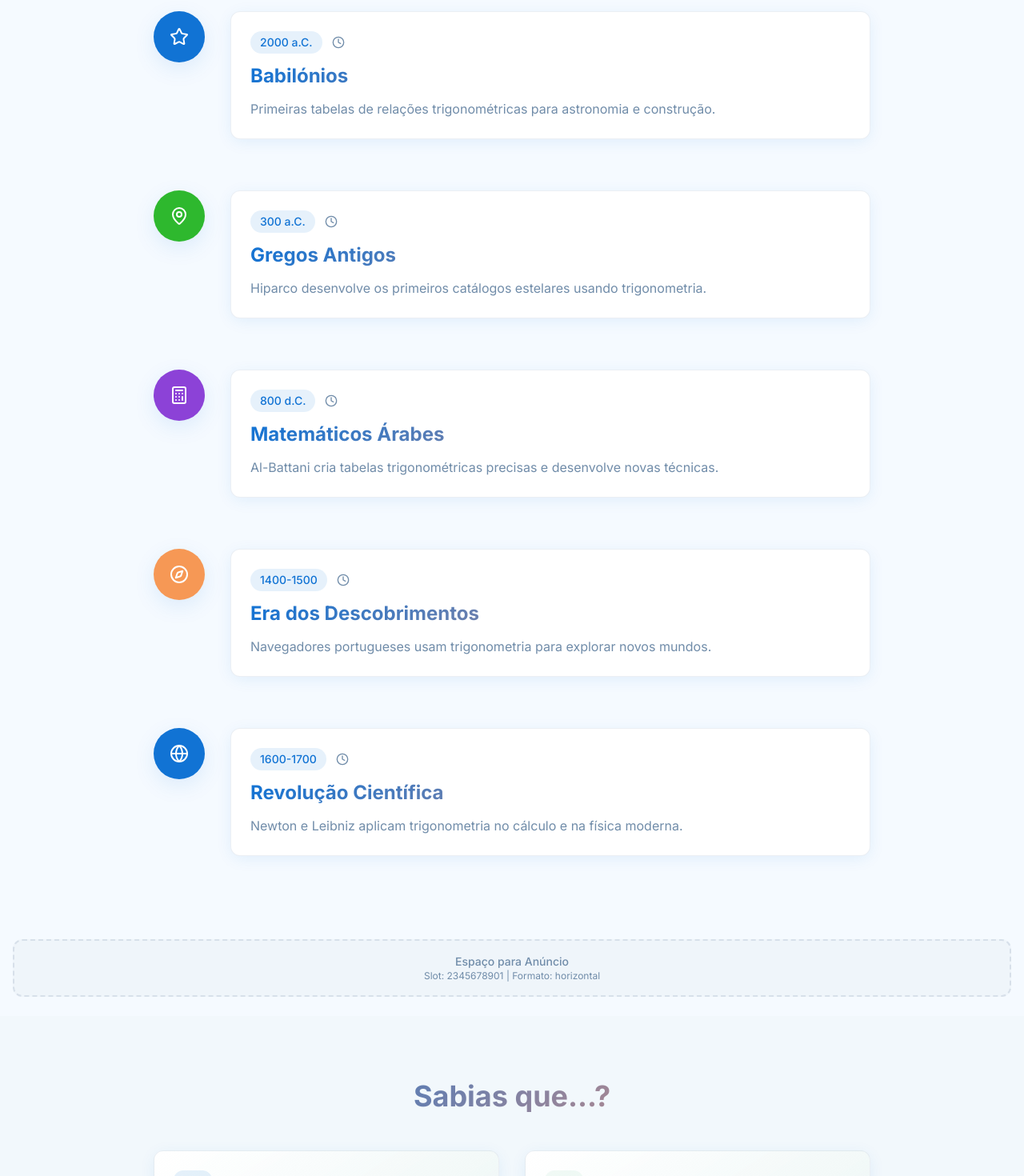
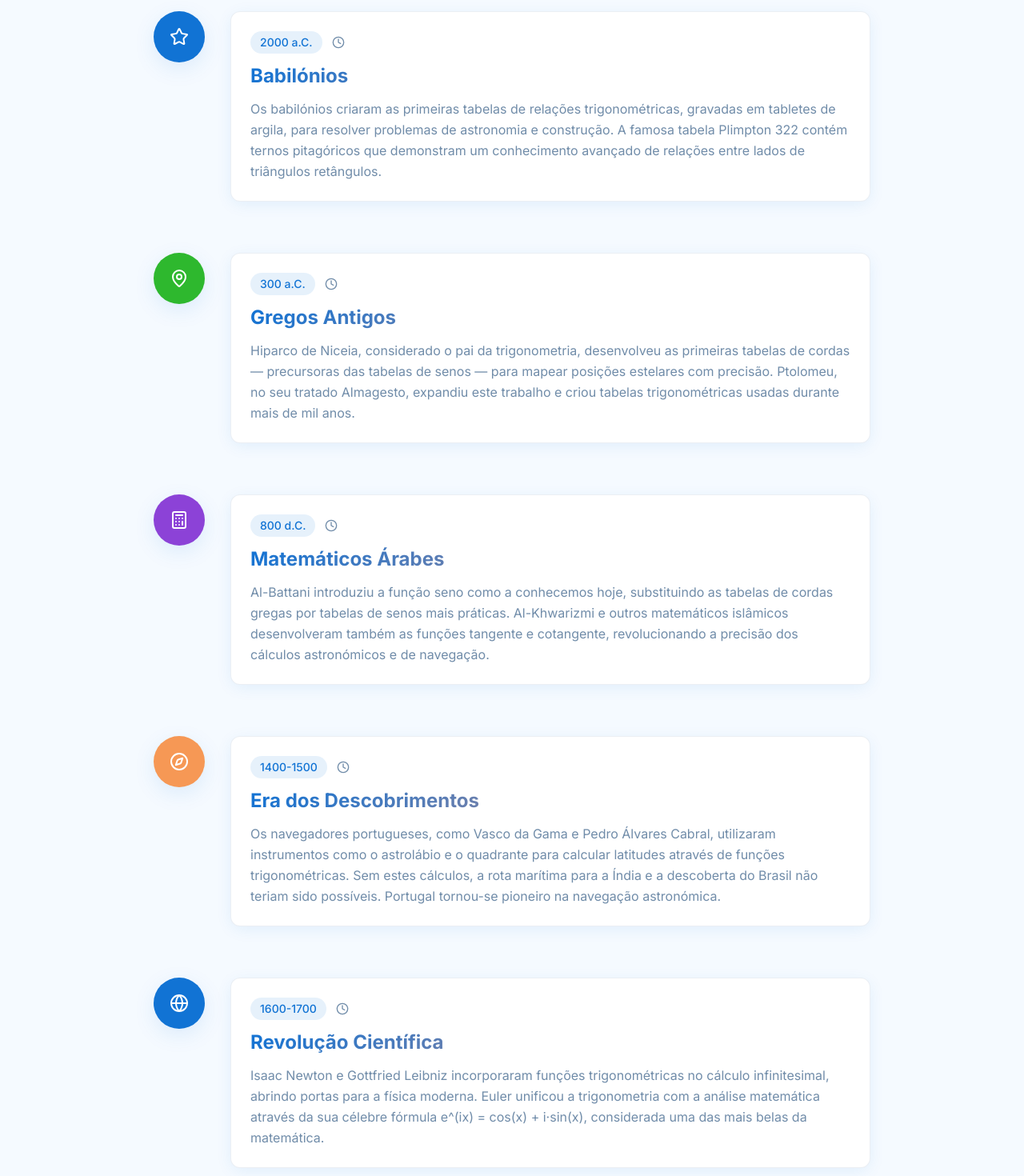
Before and after one commit to MariaTeresaNevesAntunes/www-trimundo-pt, a React (Vite) app: page /historia in a window 1280 px wide. Shown: the part 520-1990 px from the top of the page at 80% size. Built offline with nearby package versions, Linux system fonts and the light colour scheme.

Commit message:
Enhance AdSense readiness

```diff
--- a/src/pages/Historia.tsx
+++ b/src/pages/Historia.tsx
@@ -16,35 +16,35 @@ const Historia = () => {
     {
       period: "2000 a.C.",
       title: "Babilónios",
-      description: "Primeiras tabelas de relações trigonométricas para astronomia e construção.",
+      description: "Os babilónios criaram as primeiras tabelas de relações trigonométricas, gravadas em tabletes de argila, para resolver problemas de astronomia e construção. A famosa tabela Plimpton 322 contém ternos pitagóricos que demonstram um conhecimento avançado de relações entre lados de triângulos retângulos.",
       icon: <Star className="w-6 h-6" />,
       color: "blue"
     },
     {
       period: "300 a.C.",
       title: "Gregos Antigos",
-      description: "Hiparco desenvolve os primeiros catálogos estelares usando trigonometria.",
+      description: "Hiparco de Niceia, considerado o pai da trigonometria, desenvolveu as primeiras tabelas de cordas — precursoras das tabelas de senos — para mapear posições estelares com precisão. Ptolomeu, no seu tratado Almagesto, expandiu este trabalho e criou tabelas trigonométricas usadas durante mais de mil anos.",
       icon: <MapPin className="w-6 h-6" />,
       color: "green"
     },
     {
       period: "800 d.C.",
       title: "Matemáticos Árabes",
-      description: "Al-Battani cria tabelas trigonométricas precisas e desenvolve novas técnicas.",
+      description: "Al-Battani introduziu a função seno como a conhecemos hoje, substituindo as tabelas de cordas gregas por tabelas de senos mais práticas. Al-Khwarizmi e outros matemáticos islâmicos desenvolveram também as funções tangente e cotangente, revolucionando a precisão dos cálculos astronómicos e de navegação.",
       icon: <Calculator className="w-6 h-6" />,
       color: "purple"
     },
     {
       period: "1400-1500",
       title: "Era dos Descobrimentos",
-      description: "Navegadores portugueses usam trigonometria para explorar novos mundos.",
+      description: "Os navegadores portugueses, como Vasco da Gama e Pedro Álvares Cabral, utilizaram instrumentos como o astrolábio e o quadrante para calcular latitudes através de funções trigonométricas. Sem estes cálculos, a rota marítima para a Índia e a descoberta do Brasil não teriam sido possíveis. Portugal tornou-se pioneiro na navegação astronómica.",
       icon: <Compass className="w-6 h-6" />,
       color: "orange"
     },
     {
       period: "1600-1700",
       title: "Revolução Científica",
-      description: "Newton e Leibniz aplicam trigonometria no cálculo e na física moderna.",
+      description: "Isaac Newton e Gottfried Leibniz incorporaram funções trigonométricas no cálculo infinitesimal, abrindo portas para a física moderna. Euler unificou a trigonometria com a análise matemática através da sua célebre fórmula e^(ix) = cos(x) + i·sin(x), considerada uma das mais belas da matemática.",
       icon: <Globe className="w-6 h-6" />,
       color: "blue"
     }
```
